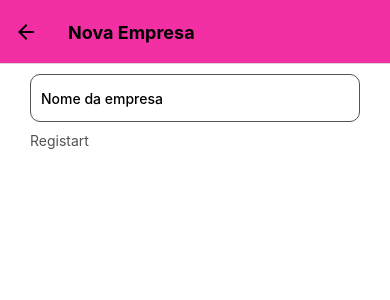
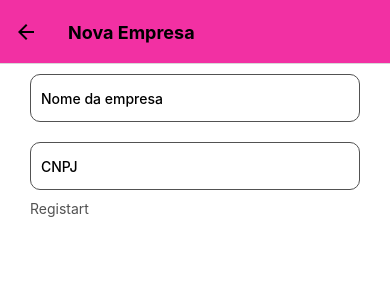
Before and after one commit to odaviribeiro/banQi, a React Native app: screen /NewCompany in a window 390 px wide. Shown: the top 300 px of the page. Built offline with nearby package versions, Linux system fonts and the light colour scheme; no server answers.

Commit message:
adicao de campo de cnpj e validacao do campo de cnpj

```diff
--- a/babel.config.js
+++ b/babel.config.js
@@ -31,6 +31,10 @@ module.exports = function(api) {
               "rootPathSuffix": "./src/routes",
               "rootPathPrefix": "@/routes"
             },
+            {
+              "rootPathSuffix": "./src/utils",
+              "rootPathPrefix": "@/utils"
+            },
           ]
         }
       ],
--- a/src/pages/Company/Form/Validation/index.tsx
+++ b/src/pages/Company/Form/Validation/index.tsx
@@ -1,5 +1,17 @@
 import * as yup from "yup";
+import regexPatterns from "@/utils/Patterns";
 
 export const yupSchema = yup.object().shape({
-  name: yup.string().required("Por favor, informe o nome da empresa "),
+  name: yup.string().required("Por favor, informe o nome da empresa"),
+
+  cnpj: yup
+    .string()
+    .required("Por favor, informe o CNPJ da empresa")
+    .test(
+      "string",
+      "Este campo deve esta no formato correto",
+      (value): boolean => {
+        return regexPatterns.cnpj.test(value || "");
+      }
+    ),
 });
--- a/src/pages/Company/Form/index.tsx
+++ b/src/pages/Company/Form/index.tsx
@@ -6,6 +6,7 @@ import Input from "@/components/Input";
 import React from "react";
 import Text from "@/components/Text";
 import { TouchableWithoutFeedback } from "react-native";
+import { cnpjRegex } from "@/utils/Regex/Cnpj";
 
 function Form({
   handleSubmitForm,
@@ -13,7 +14,7 @@ function Form({
   loading,
   onPress,
 }: IForm<any>) {
-  const { handleSubmit, handleChange, values, touched, errors } =
+  const { handleSubmit, handleChange, values, touched, errors, setFieldValue } =
     useFormik<ICompany>({
       initialValues: initialValues as ICompany,
       validationSchema: yupSchema,
@@ -22,6 +23,7 @@ function Form({
         handleSubmitForm({ ...values });
       },
     });
+
   return (
     <>
       <Input
@@ -32,6 +34,14 @@ function Form({
         error={!!touched.name && !!errors.name && !values.name}
         msgErro={errors.name}
       />
+      <Input
+        onChangeText={(value) => setFieldValue("cnpj", cnpjRegex(value))}
+        value={values.cnpj}
+        placeholder="CNPJ"
+        autoCapitalize="none"
+        error={!!touched.cnpj && !!errors.cnpj}
+        msgErro={errors.cnpj}
+      />
       <TouchableWithoutFeedback onPress={handleSubmit}>
         <Text>Registart</Text>
       </TouchableWithoutFeedback>
--- a/src/pages/Company/Services/index.tsx
+++ b/src/pages/Company/Services/index.tsx
@@ -1,4 +1,4 @@
-import { http } from "../../../service";
+import { http } from "@/service";
 import { ICompany } from "../Interface";
 const URl = "/companies";
 
--- /dev/null
+++ b/src/utils/Patterns/index.tsx
@@ -0,0 +1,5 @@
+const regexPatterns = {
+  cnpj: /^\d{2}\.\d{3}\.\d{3}\/\d{4}-\d{2}$/,
+};
+
+export default regexPatterns;
--- /dev/null
+++ b/src/utils/Regex/Cnpj/index.tsx
@@ -0,0 +1,11 @@
+export const cnpjRegex = (cnpj: string) => {
+  if (cnpj.length > 18) {
+    cnpj = cnpj.slice(0, 18);
+  }
+  cnpj = cnpj.replace(/\D/g, "");
+  cnpj = cnpj.replace(/^(\d{2})(\d)/, "$1.$2");
+  cnpj = cnpj.replace(/^(\d{2})\.(\d{3})(\d)/, "$1.$2.$3");
+  cnpj = cnpj.replace(/\.(\d{3})(\d)/, ".$1/$2");
+  cnpj = cnpj.replace(/(\d{4})(\d)/, "$1-$2");
+  return cnpj;
+};
```
